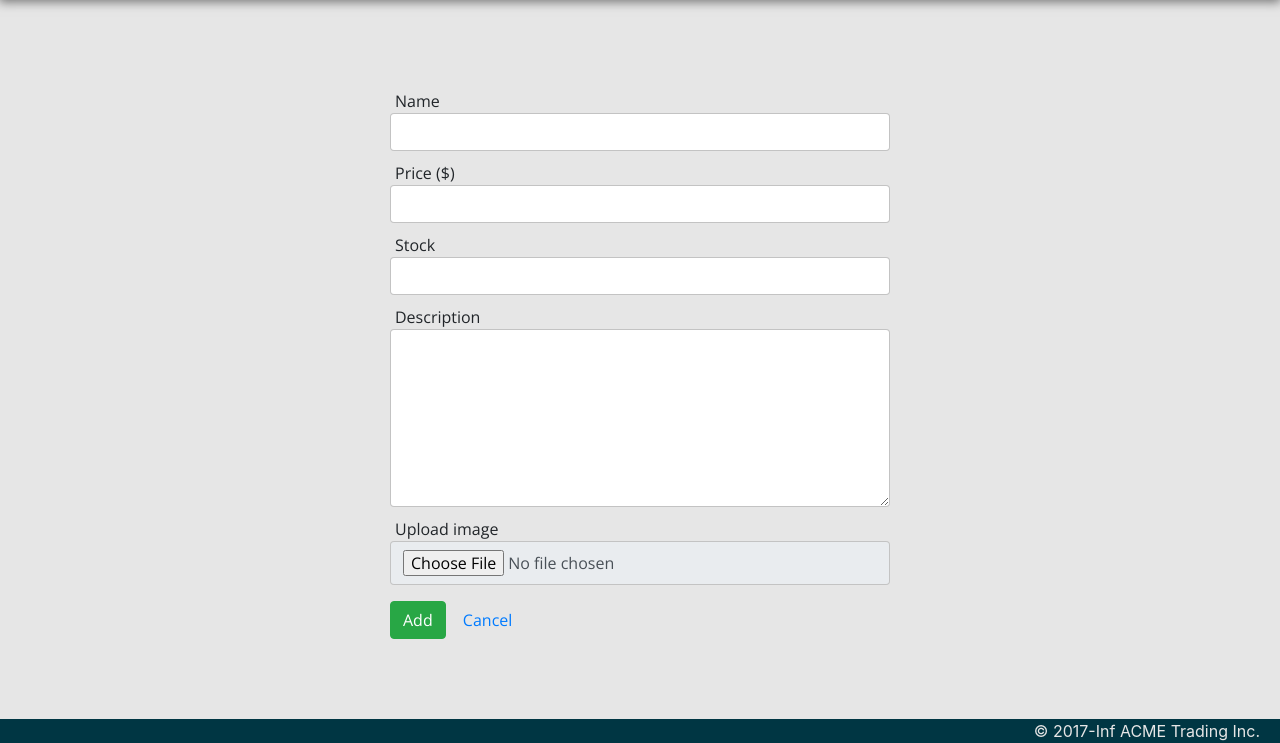
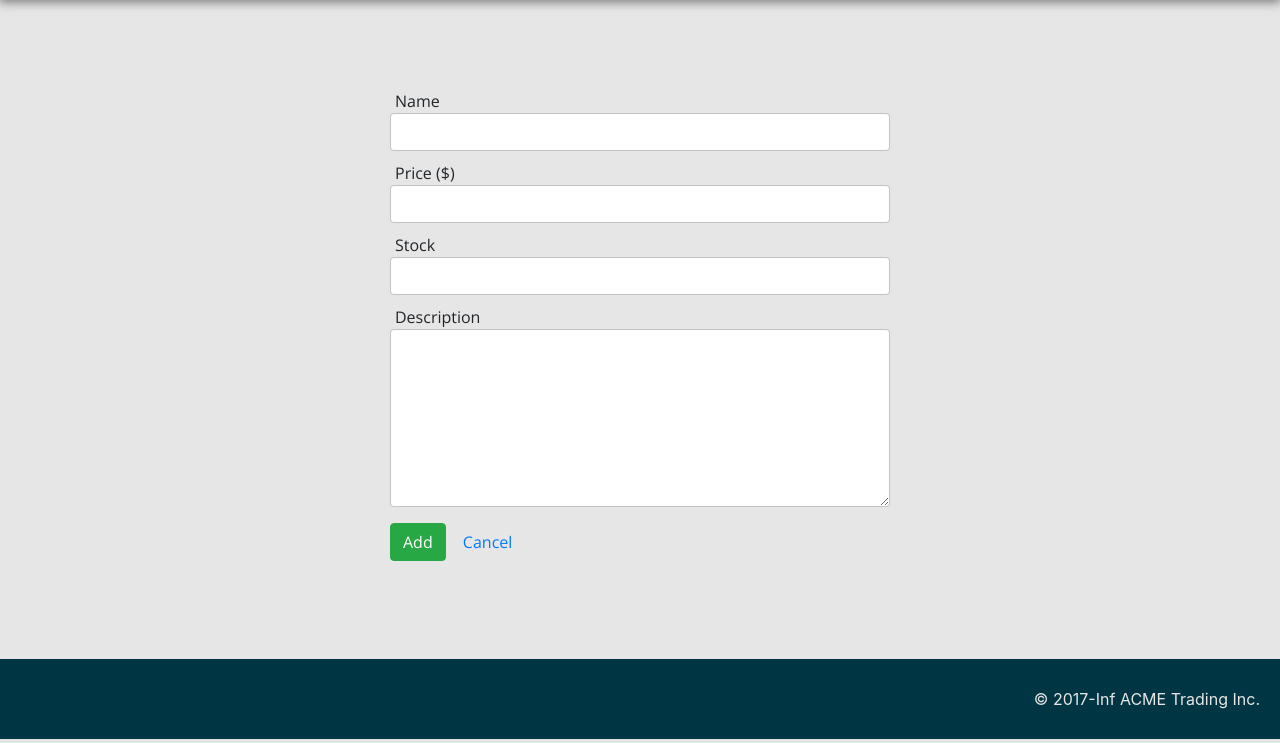
Before and after one commit to evblance/acme-trading-item-catalog, a Flask app: template templates/add_items.html in a window 1280 px wide. Shown: the part 61-804 px from the top of the page. Run offline with Flask 2, Linux system fonts and the light colour scheme; the template is opened without the code that fills it, so the values that code supplies are empty; parts of the project's set-up code (start-up, migrations or seed data) failed here and were passed over; some libraries are stand-ins or nearby versions; some web fonts are replaced.

Commit message:
Comments out unimplemented functionality in form

```diff
--- a/templates/add_items.html
+++ b/templates/add_items.html
@@ -27,8 +27,9 @@
       <input class="form-control" name="stock" type="number" required>
       <label class="form--update__label" for="description">Description</label>
       <textarea class="form-control" name="description" rows=8></textarea>
-      <label class="form--update__label" for="image">Upload image</label>
-      <input class="form-control" name="image" type="file" readonly>
+      <!-- TODO: Add item image functionality -->
+      <!-- <label class="form--update__label" for="image">Upload image</label>
+      <input class="form-control" name="image" type="file" readonly> -->
     </fieldset>
     <button class="btn btn-success form--add__submit" type="submit">Add</button>
     <a href="{{ url_for('displayCategory', category_id=category.id) }}"
```
